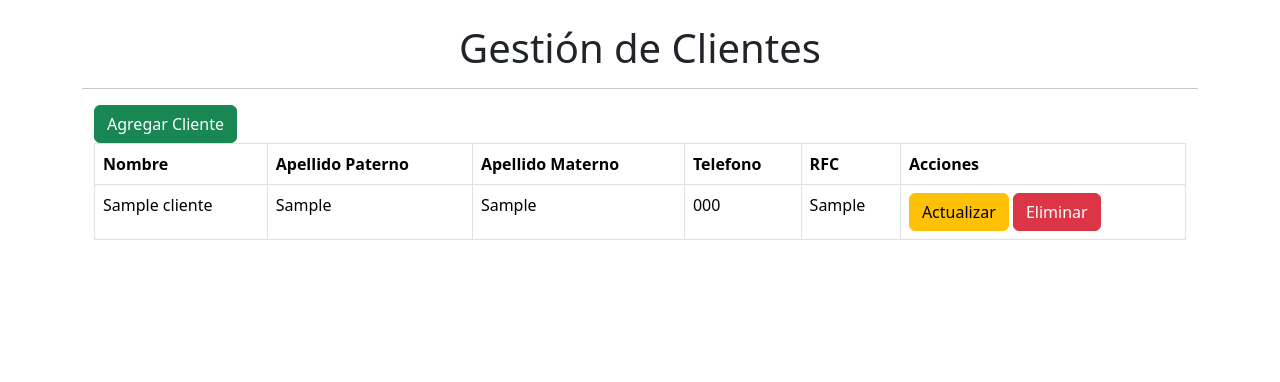
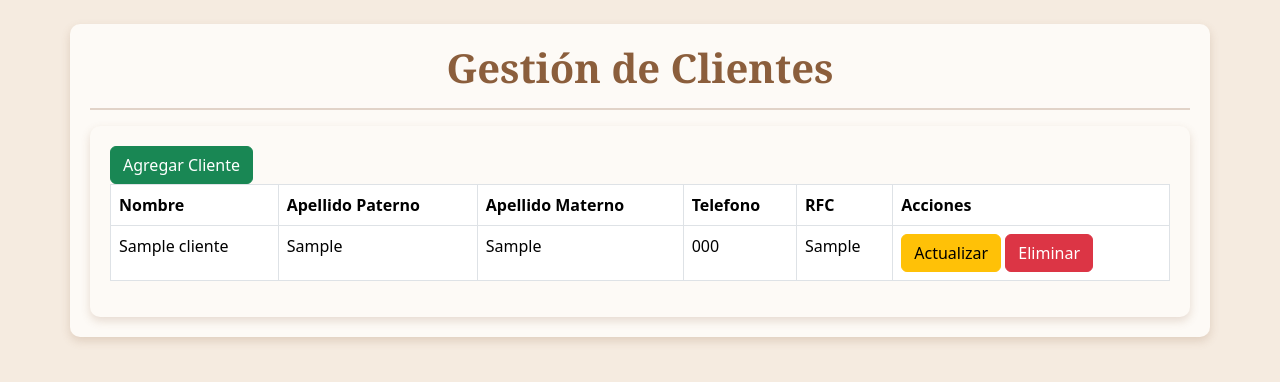
Before and after one commit to paolaTecnm/proyecto, a Flask app: page / in a window 1280 px wide. Shown: the top 382 px of the page. Run offline with Flask 3, Linux system fonts and the light colour scheme; tables that the repository leaves empty hold one stand-in row (values such as "Sample post").

Commit message:
nuevos cambios

```diff
--- a/requirements.txt
+++ b/requirements.txt
@@ -1,4 +1,4 @@
 flask
 flask_sqlalchemy
-psycopg2
+psycopg2-binary
 gunicorn
--- a/templates/base.html
+++ b/templates/base.html
@@ -4,6 +4,7 @@
     <meta charset="UTF-8">
     <meta name="viewport" content="width=device-width, initial-scale=1.0">
     <link rel="stylesheet" href="https://cdn.jsdelivr.net/npm/bootstrap@5.3.0-alpha1/dist/css/bootstrap.min.css">
+    <link rel="stylesheet" href="styles.css">
     <title>{% block title %}{% endblock %}</title>
 </head>
 <body>
--- /dev/null
+++ b/templates/styles.css
@@ -0,0 +1,40 @@
+body {
+    background-color: #f5ebe0;
+}
+
+h1 {
+    color: #8b5e3c;
+    font-weight: bold;
+    font-family: 'Georgia', serif;
+}
+
+.container {
+    background: #fdfaf6;
+    padding: 20px;
+    border-radius: 10px;
+    box-shadow: 0px 4px 10px rgba(139, 94, 60, 0.2);
+}
+
+hr {
+    border-top: 2px solid #8b5e3c;
+}
+
+/* Personaliza los botones de Bootstrap */
+.btn-custom {
+    background-color: #d2b48c;
+    color: white;
+    border-radius: 5px;
+    padding: 10px 15px;
+    font-family: 'Georgia', serif;
+}
+
+.btn-custom:hover {
+    background-color: #a67c52;
+}
+
+/* Estilos responsivos */
+@media (max-width: 768px) {
+    .container {
+        padding: 10px;
+    }
+}
```
